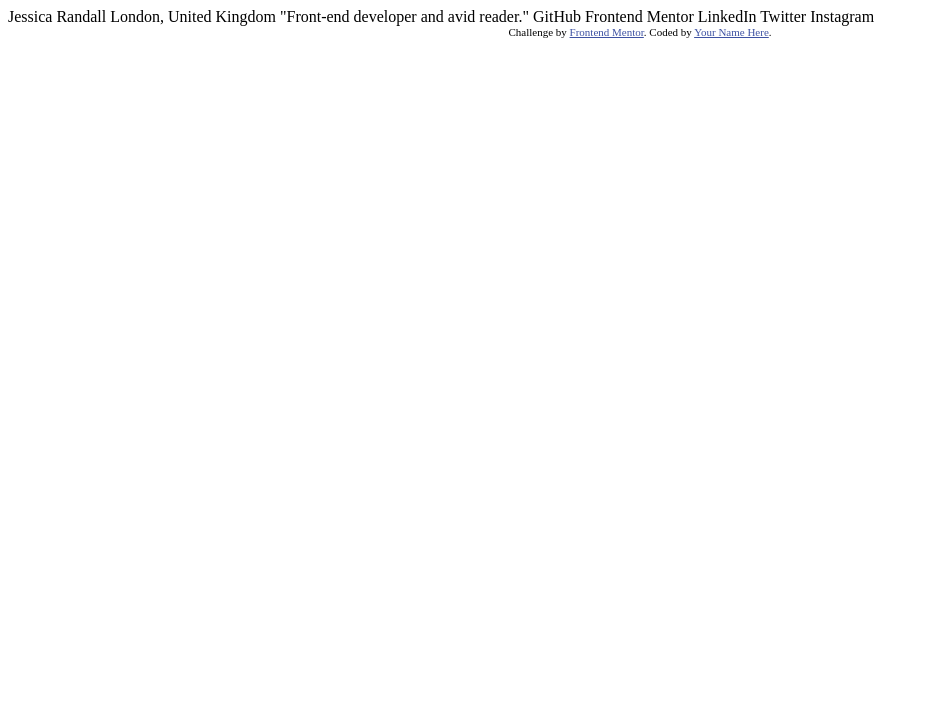
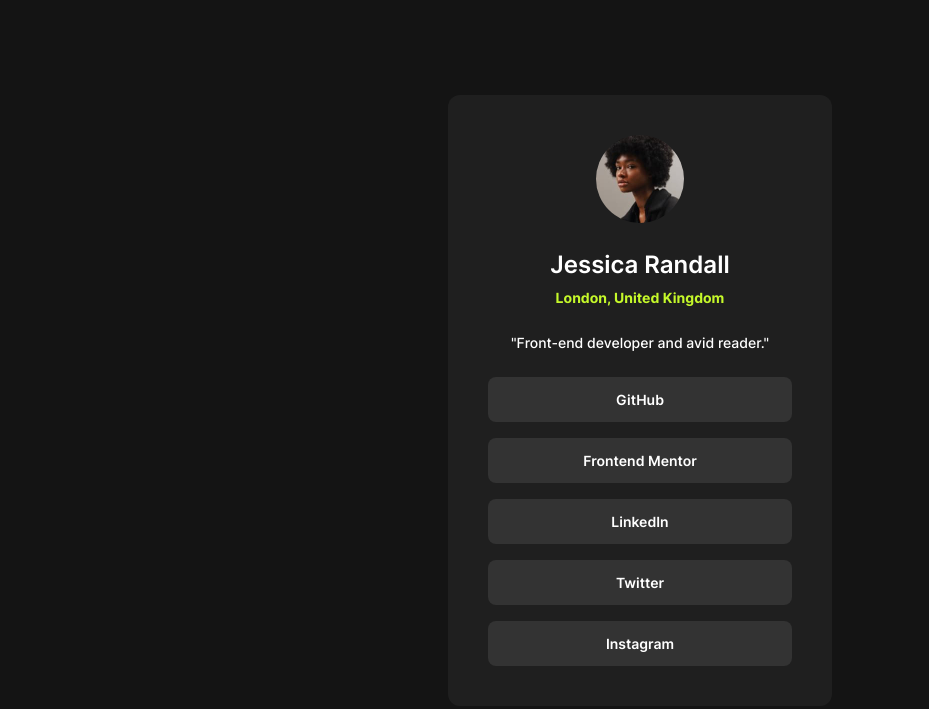
Before and after one commit to davidGasanov/social-links-profile, a plain HTML site: page index.html in a window 1280 px wide. Shown: the whole page, without its empty margins (0-929 px from the left). Drawn offline with Linux system fonts and the light colour scheme.

Commit message:
finalize

```diff
--- a/index.html
+++ b/index.html
@@ -1,34 +1,51 @@
 <!DOCTYPE html>
 <html lang="en">
   <head>
-  <meta charset="UTF-8">
-  <meta name="viewport" content="width=device-width, initial-scale=1.0"> <!-- displays site properly based on user's device -->
+    <meta charset="UTF-8" />
+    <meta name="viewport" content="width=device-width, initial-scale=1.0" />
+    <!-- displays site properly based on user's device -->
 
-  <link rel="icon" type="image/png" sizes="32x32" href="./assets/images/favicon-32x32.png">
+    <link
+      rel="icon"
+      type="image/png"
+      sizes="32x32"
+      href="./assets/images/favicon-32x32.png"
+    />
+    <link rel="stylesheet" href="style.css" />
 
     <title>Frontend Mentor | Social links profile</title>
-
-  <!-- Feel free to remove these styles or customise in your own stylesheet 👍 -->
-  <style>
-    .attribution { font-size: 11px; text-align: center; }
-    .attribution a { color: hsl(228, 45%, 44%); }
-  </style>
   </head>
   <body>
-
-  Jessica Randall
-  London, United Kingdom
-  "Front-end developer and avid reader."
-
-  GitHub
-  Frontend Mentor
-  LinkedIn
-  Twitter
-  Instagram
-
-  <div class="attribution">
-    Challenge by <a href="https://www.frontendmentor.io?ref=challenge" target="_blank">Frontend Mentor</a>.
-    Coded by <a href="#">Your Name Here</a>.
+    <main class="primary-container">
+      <div class="card-container">
+        <img
+          src="assets/images/avatar-jessica.jpeg"
+          alt="Avatar Image"
+          class="avatar-img"
+        />
+        <div class="heading-container">
+          <h1>Jessica Randall</h1>
+          <p class="location">London, United Kingdom</p>
         </div>
+        <p class="bio">"Front-end developer and avid reader."</p>
+        <ul class="links">
+          <li>
+            <a href="" class="button">GitHub</a>
+          </li>
+          <li>
+            <a href="" class="button">Frontend Mentor</a>
+          </li>
+          <li>
+            <a href="" class="button">LinkedIn</a>
+          </li>
+          <li>
+            <a href="" class="button">Twitter</a>
+          </li>
+          <li>
+            <a href="" class="button">Instagram</a>
+          </li>
+        </ul>
+      </div>
+    </main>
   </body>
 </html>
--- /dev/null
+++ b/style.css
@@ -0,0 +1,110 @@
+:root {
+  --green: hsl(75, 94%, 57%);
+  --white: hsl(0, 0%, 100%);
+  --grey-700: hsl(0, 0%, 20%);
+  --grey-800: hsl(0, 0%, 12%);
+  --grey-900: hsl(0, 0%, 8%);
+}
+@font-face {
+  font-family: "Inter";
+  src: url("assets/fonts/Inter-VariableFont_slnt\,wght.ttf") format("truetype");
+  font-weight: 400 700;
+  font-style: normal;
+}
+
+* {
+  padding: 0;
+  margin: 0;
+  box-sizing: border-box;
+  font-family: "Inter", sans-serif;
+}
+
+.primary-container {
+  background-color: var(--grey-900);
+  min-height: 100vh;
+  width: 100vw;
+  display: flex;
+  align-items: center;
+  justify-content: center;
+  padding: 24px;
+}
+
+.card-container {
+  display: flex;
+  flex-direction: column;
+  align-items: center;
+  gap: 24px;
+  padding: 40px;
+  background-color: var(--grey-800);
+  border-radius: 12px;
+  width: 100%;
+  max-width: 384px;
+}
+
+.avatar-img {
+  width: 88px;
+  height: 88px;
+  border-radius: 50%;
+}
+
+.heading-container {
+  display: flex;
+  flex-direction: column;
+  gap: 4px;
+  align-items: center;
+}
+
+.heading-container h1 {
+  font-size: 24px;
+  line-height: 150%;
+  color: var(--white);
+  font-weight: 600;
+}
+
+.location {
+  font-size: 14px;
+  line-height: 150%;
+  color: var(--green);
+  font-weight: 700;
+}
+
+.bio {
+  font-size: 14px;
+  line-height: 150%;
+  color: var(--white);
+  font-weight: 500;
+}
+
+.links {
+  display: flex;
+  flex-direction: column;
+  gap: 16px;
+  width: 100%;
+  list-style-type: none;
+}
+
+.button {
+  display: block;
+  width: 100%;
+  padding: 12px;
+  font-size: 14px;
+  line-height: 150%;
+  color: var(--white);
+  font-weight: 600;
+  text-align: center;
+  background-color: var(--grey-700);
+  transition: all 0.2s ease-in-out;
+  appearance: none;
+  border: none;
+  border-radius: 8px;
+  cursor: pointer;
+}
+
+.button:hover {
+  background-color: var(--green);
+  color: var(--grey-700);
+}
+
+a {
+  text-decoration: none;
+}
```
Also changed, not shown: assets/images/screenshot.png (added), 2 other files. Lines whose indentation alone changed are shown as unchanged.
